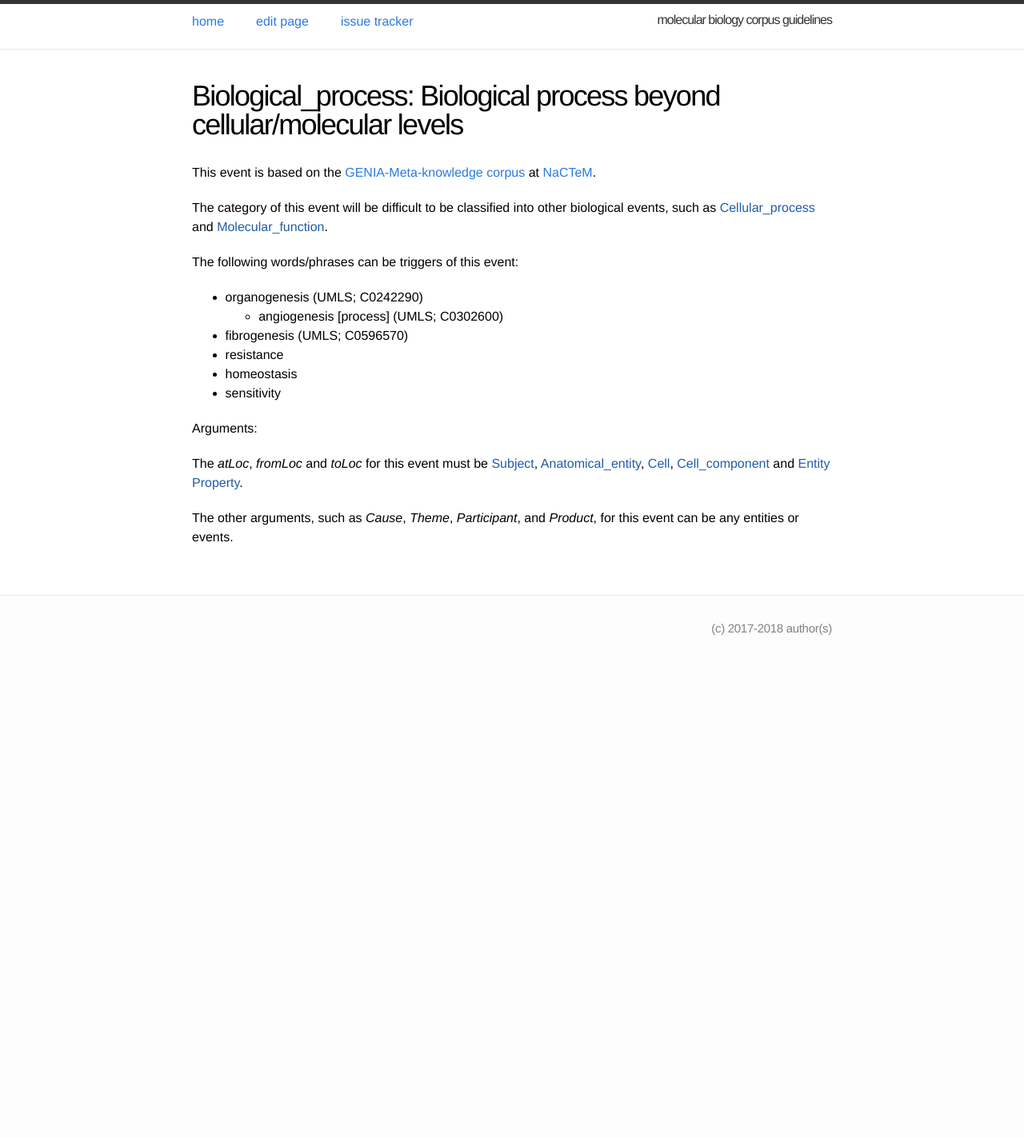
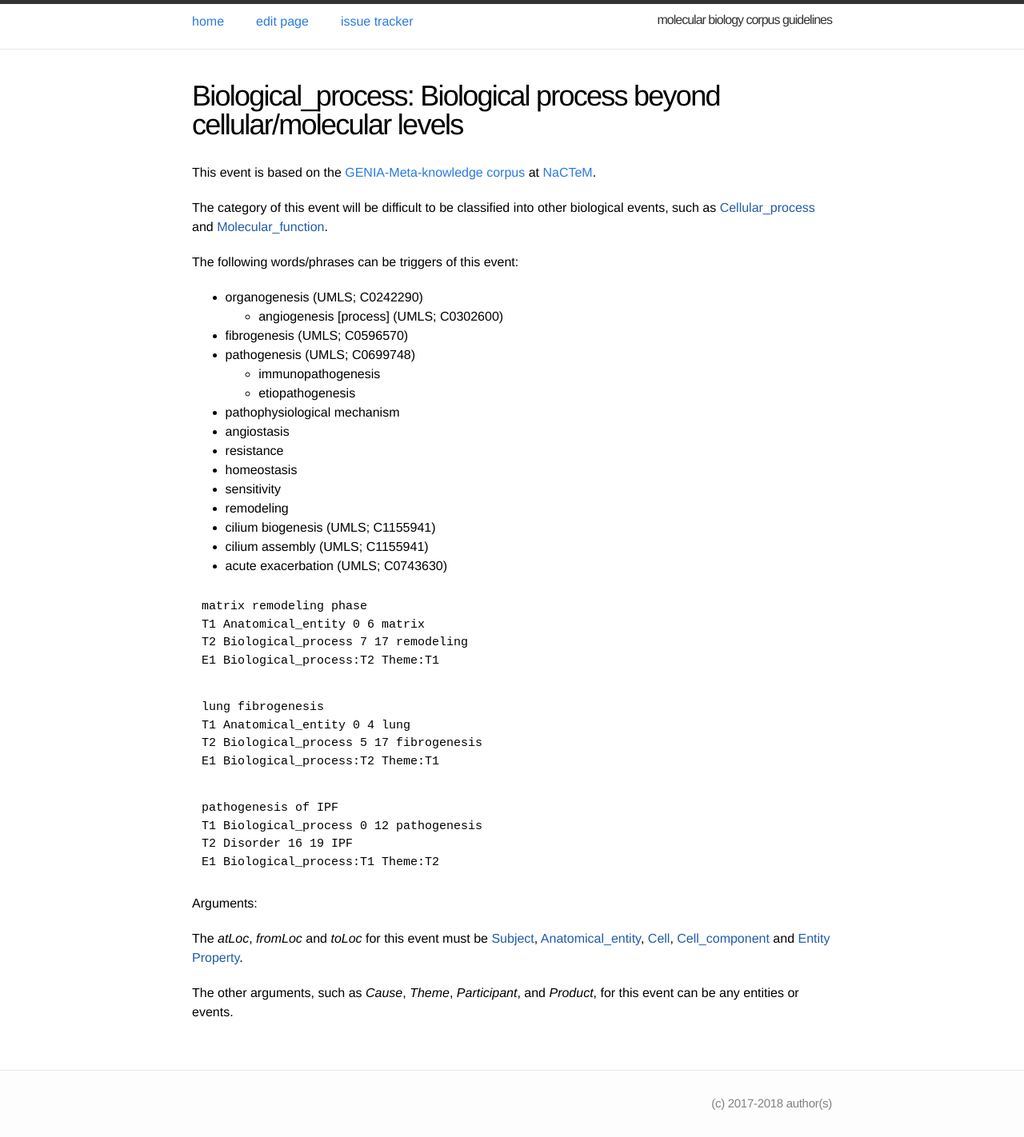
Before and after one commit to ezcatdb/molbiol_lung_corpus-guidelines, a Jekyll site: the page built from _event/Biological_process.md, in a window 1280 px wide. Shown: the whole page at 80% size. Built offline with Jekyll 4.4.1, drawn with Linux system fonts in a browser that asks for light colours; before the commit the page ends 900 px from its top, so only the background shows below that.

Commit message:
trigger words with IDs and new sample sentences included in _event/Biological_process.md

```diff
--- a/_event/Biological_process.md
+++ b/_event/Biological_process.md
@@ -15,9 +15,37 @@ The following words/phrases can be triggers of this event:
 - organogenesis (UMLS; C0242290)
   - angiogenesis [process] (UMLS; C0302600)
 - fibrogenesis (UMLS; C0596570)
+- pathogenesis (UMLS; C0699748)
+  - immunopathogenesis
+  - etiopathogenesis
+- pathophysiological mechanism
+- angiostasis
 - resistance
 - homeostasis
 - sensitivity
+- remodeling
+- cilium biogenesis (UMLS; C1155941)
+- cilium assembly (UMLS; C1155941)
+- acute exacerbation (UMLS; C0743630)
+
+~~~ ann
+matrix remodeling phase
+T1 Anatomical_entity 0 6 matrix
+T2 Biological_process 7 17 remodeling
+E1 Biological_process:T2 Theme:T1
+~~~
+~~~ ann
+lung fibrogenesis
+T1 Anatomical_entity 0 4 lung
+T2 Biological_process 5 17 fibrogenesis
+E1 Biological_process:T2 Theme:T1
+~~~
+~~~ ann
+pathogenesis of IPF
+T1 Biological_process 0 12 pathogenesis
+T2 Disorder 16 19 IPF
+E1 Biological_process:T1 Theme:T2
+~~~
 
 Arguments:
 
```
